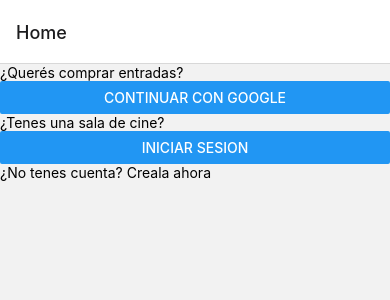
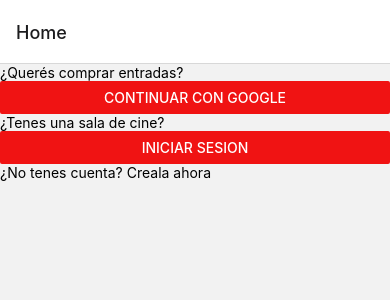
Before and after one commit to lunaveira/Front-TPO-DAPI1-Grupo04, a React Native app: screen /Home in a window 390 px wide. Shown: the top 300 px of the page. Built offline with nearby package versions, Linux system fonts and the light colour scheme.

Commit message:
actualizacion

```diff
--- /dev/null
+++ b/src/components/HomeButton.js
@@ -0,0 +1,22 @@
+import { Text, Pressable  } from 'react-native';
+
+
+
+
+function HomeButton() {
+
+    return (
+      <Pressable className="p-4 bg-red-600" >
+
+      </Pressable>
+    );
+}
+
+
+export default function Botones() {
+    return(
+
+            <HomeButton />
+
+    );
+}
--- a/src/screens/Home.js
+++ b/src/screens/Home.js
@@ -1,4 +1,7 @@
-import { Text, Button, View } from 'react-native';
+import { Text, Button, View, StyleSheet } from 'react-native';
+//import Botones from '../components/HomeButton';
+
+
 export default function Home({navigation}) {
 
 
@@ -12,11 +15,12 @@
       <Text className='text-3xl text-center' >¿Querés comprar entradas?</Text>
 
 
-      <Button title='Continuar con Google' onPress={() => navigation.navigate({name:'Login'})}></Button>
+      <Button color='#F01313' title='Continuar con Google' onPress={() => navigation.navigate({name:'Login'})}></Button>
+
 
       <Text className='text-3xl text-center pt-10' >¿Tenes una sala de cine?</Text>
 
-      <Button title='Iniciar sesion'></Button>
+      <Button color='#F01313' title='Iniciar sesion'></Button>
 
 
       <Text className='text-xl text-center pt-10' >¿No tenes cuenta? Creala ahora</Text>
--- a/src/screens/Login.js
+++ b/src/screens/Login.js
@@ -6,6 +6,10 @@
       <Text>Login</Text>
       <Button title='atras' onPress={() => navigation.goBack()}></Button>
 
+
+
+
+
       </View>
 
 
```
Also changed, not shown: src/App.js (+3 -10 lines).
